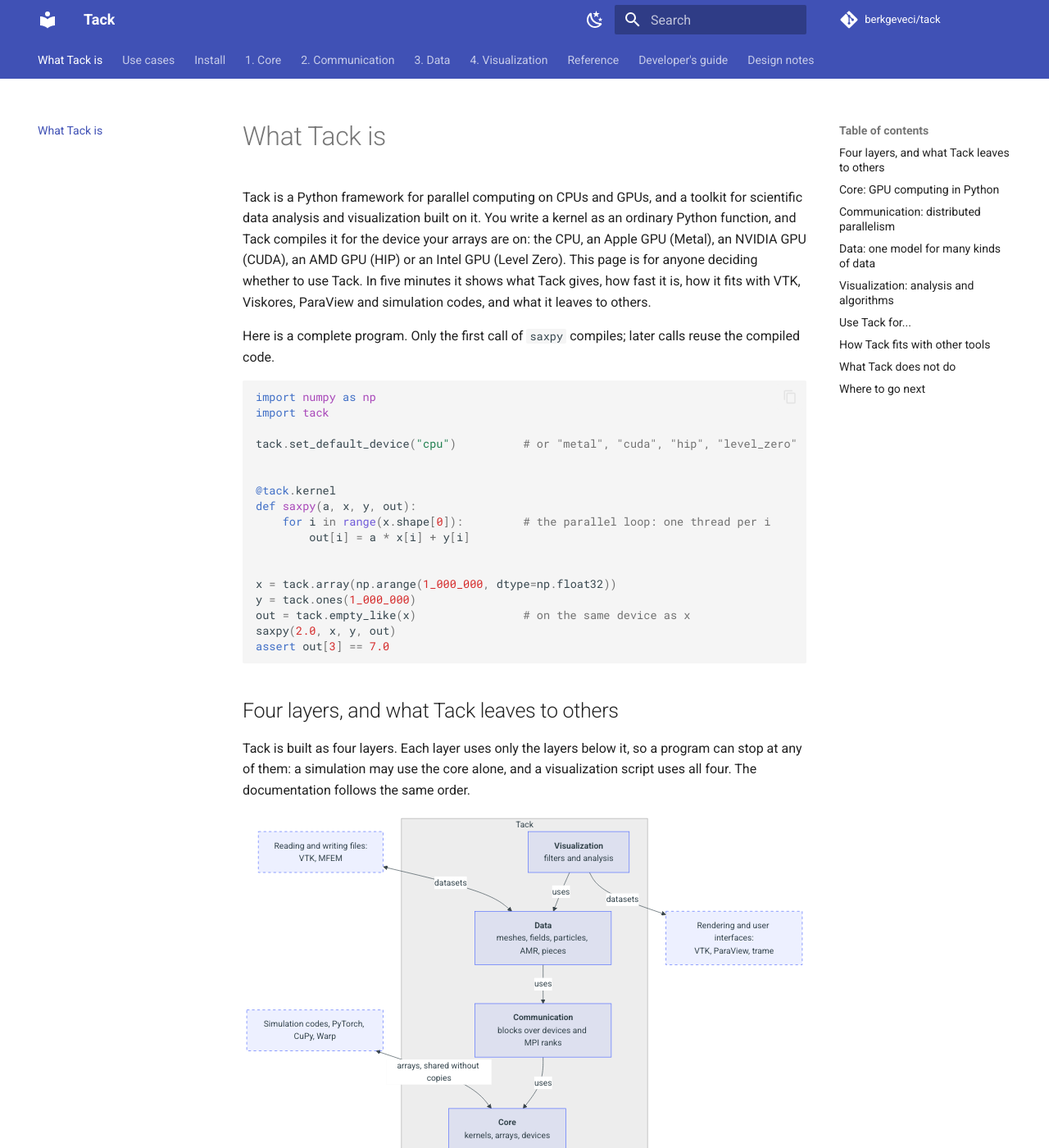
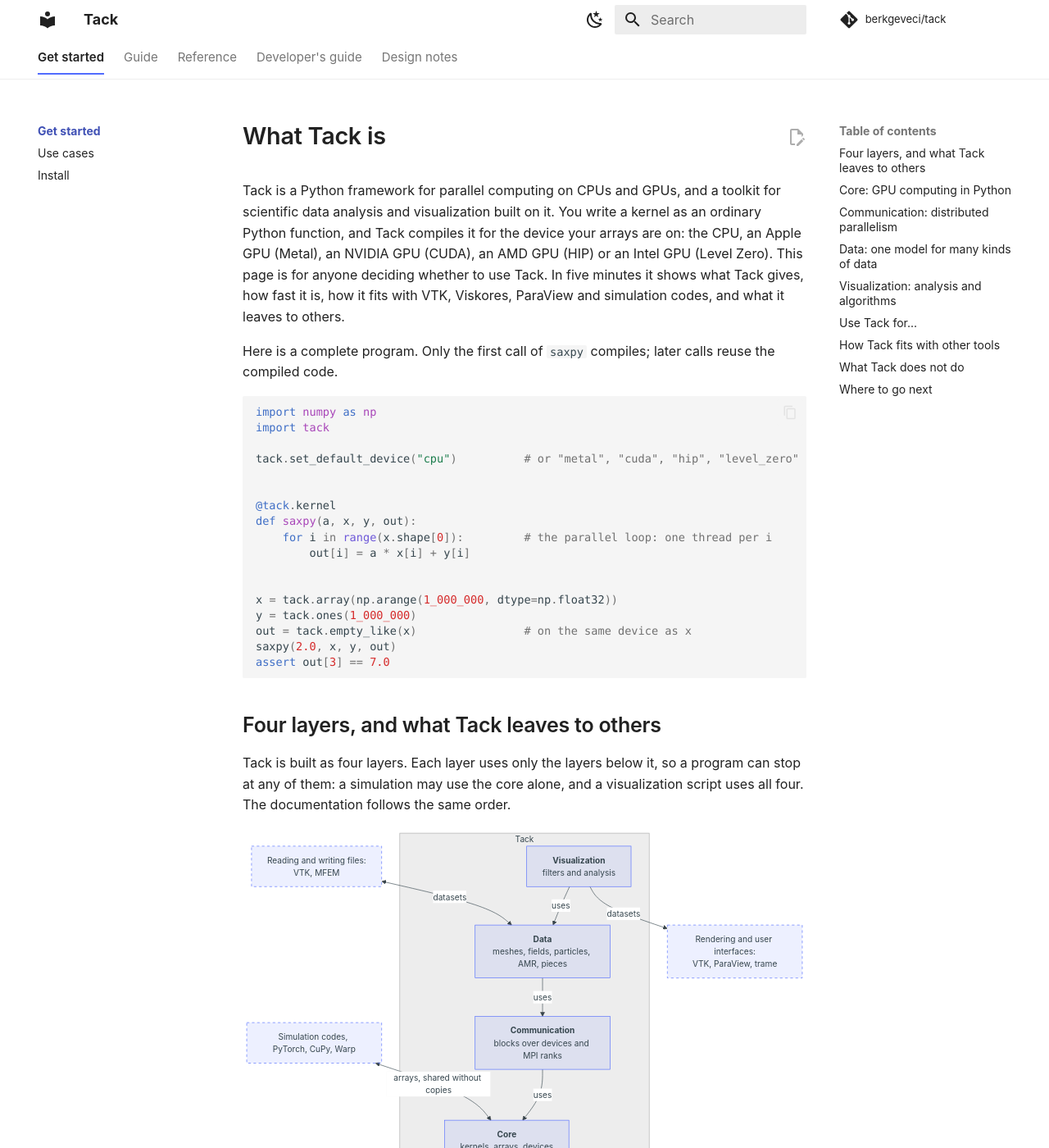
Before and after one commit to berkgeveci/tack, an MkDocs documentation site: the page built from docs/index.md, in a window 1280 px wide and 1400 px high. Shown: the whole window at 82% size. Built offline with MkDocs 1.6.1 and Material for MkDocs 9.7.7, drawn with Linux system fonts in a browser that asks for light colours; comment, search, counter and statistics services are not loaded; the version menu is left out.

Commit message:
Docs: five tabs and a plainer look, after NumPy's documentation
Ten top-level entries made ten tabs, and the last ones (Reference,
Developer's guide, Design notes) fell off an ordinary window. Now: Get
started (what Tack is, use cases, install), Guide (the four layers as
groups of its sidebar, unnumbered, so they read as parts rather than a
course), Reference, Developer's guide and Design notes.

The look follows NumPy's (the PyData theme): a white header and tab row
set off by a hairline, the current tab underlined, bold sidebar groups,
dark headings, the system's fonts, breadcrumbs, previous and next links
on the page's own colour, and an edit button.

```diff
--- /dev/null
+++ b/docs/stylesheets/tack.css
@@ -0,0 +1,70 @@
+/* The site's look, after NumPy's documentation (the PyData Sphinx theme): a plain
+   header and tab row, set apart from the page by a hairline rather than a colour
+   or a shadow; the sections as dark links, the current one underlined. */
+
+.md-header,
+.md-tabs {
+  box-shadow: none;
+}
+
+.md-tabs {
+  border-bottom: 0.05rem solid var(--md-default-fg-color--lightest);
+}
+
+.md-tabs__link {
+  margin-top: 0.6rem;
+  padding-bottom: 0.45rem;
+  border-bottom: 0.1rem solid transparent;
+  color: var(--md-default-fg-color--light);
+  font-size: 0.75rem;
+  opacity: 1;
+}
+
+.md-tabs__link:hover,
+.md-tabs__link:focus {
+  color: var(--md-accent-fg-color);
+}
+
+.md-tabs__item--active .md-tabs__link {
+  border-bottom-color: var(--md-accent-fg-color);
+  color: var(--md-default-fg-color);
+  font-weight: 600;
+}
+
+/* The sidebar's groups as NumPy's: bold headings over plain lists. */
+.md-nav--primary .md-nav__item--section > .md-nav__link {
+  color: var(--md-default-fg-color);
+  font-weight: 700;
+}
+
+/* Headings dark and solid, as NumPy's, not Material's light grey. */
+.md-typeset h1,
+.md-typeset h2,
+.md-typeset h3 {
+  color: var(--md-default-fg-color);
+  font-weight: 600;
+}
+
+.md-typeset h1 {
+  font-size: 1.8em;
+}
+
+/* Previous and next on the page's own colour, below a hairline, as NumPy's,
+   not in a dark band. */
+[data-md-color-scheme="default"],
+[data-md-color-scheme="slate"] {
+  --md-footer-bg-color: var(--md-default-bg-color);
+  --md-footer-bg-color--dark: var(--md-default-bg-color);
+  --md-footer-fg-color: var(--md-default-fg-color);
+  --md-footer-fg-color--light: var(--md-default-fg-color--light);
+  --md-footer-fg-color--lighter: var(--md-default-fg-color--lighter);
+}
+
+.md-footer {
+  border-top: 0.05rem solid var(--md-default-fg-color--lightest);
+}
+
+.md-footer__link:hover .md-footer__title,
+.md-footer__link:focus .md-footer__title {
+  color: var(--md-accent-fg-color);
+}
--- a/mkdocs.yml
+++ b/mkdocs.yml
@@ -25,11 +25,19 @@
   name: material
   # The banner on every version but the latest release (overrides/main.html).
   custom_dir: overrides
+  # The system's fonts, as NumPy's documentation (the PyData theme) uses.
+  font: false
   features:
     - navigation.tabs
     - navigation.sections
+    # A section's index.md opens from its heading in the sidebar; breadcrumbs above
+    # each page and previous/next links below it, as NumPy's documentation has.
+    - navigation.indexes
+    - navigation.path
+    - navigation.footer
     - navigation.top
     - navigation.tracking
+    - content.action.edit
     - content.code.copy
     - content.code.annotate
     # Ties every backend tab on the page together: pick CUDA once and every
@@ -41,14 +49,14 @@
   palette:
     - media: "(prefers-color-scheme: light)"
       scheme: default
-      primary: indigo
+      primary: white
       accent: indigo
       toggle:
         icon: material/weather-night
         name: Switch to dark mode
     - media: "(prefers-color-scheme: dark)"
       scheme: slate
-      primary: indigo
+      primary: black
       accent: indigo
       toggle:
         icon: material/weather-sunny
@@ -109,84 +117,89 @@
     not_found: warn
 
 nav:
-  - What Tack is: index.md
-  - Use cases: use-cases.md
-  - Install: install.md
-  - "1. Core":
-      - core/index.md
-      - How a Tack program runs: core/how-programs-run.md
-      - Learn:
-          - Arrays and types: core/arrays-and-types.md
-          - Kernels: core/kernels.md
-          - Control flow and math: core/control-flow-and-math.md
-          - Device functions: core/device-functions.md
-          - Vectors and matrices: core/vectors-and-matrices.md
-          - Device classes: core/device-classes.md
-          - Reductions, scans and sorts: core/reductions-scans-sorts.md
-          - Memory and parallel correctness: core/memory-and-correctness.md
-      - Do:
-          - Choose a device: core/choose-a-device.md
-          - Share arrays: core/share-arrays.md
-          - Workgroups, atomics, textures, random numbers: core/workgroups-atomics-textures.md
-          - Wait without blocking (asyncio): core/asyncio.md
-          - Debug and time a kernel: core/debug-and-time.md
-          - Keep compiled kernels: core/kernel-cache.md
-      - Examples:
-          - core/examples.md
-          - Heat diffusion: users-guide/tutorials/heat.md
-          - Advecting dye: users-guide/tutorials/dye.md
-          - Trail-following agents: users-guide/tutorials/physarum.md
-          - Marching squares: users-guide/tutorials/contours.md
-          - Particle-to-grid simulation: users-guide/tutorials/mpm.md
-          - Tiled n-body forces: users-guide/tutorials/nbody.md
-  - "2. Communication":
-      - communication/index.md
-      - Blocks and worlds: communication/blocks-and-worlds.md
-      - Exchange and plans: communication/exchange-and-plans.md
-      - Route points to blocks: communication/routing.md
-      - Sort and reduce over blocks: communication/sort-and-reduce.md
-      - Run under MPI: communication/mpi.md
-  - "3. Data":
-      - data/index.md
-      - Understand:
-          - Topology and geometry: data/topology-and-geometry.md
-          - Fields and where values live: data/fields.md
-          - Coordinates, units and time: data/units-coordinates-time.md
-          - Cells and meshes: data/cells-and-meshes.md
-          - Polyhedra, polygons and polylines: data/polyhedra.md
-          - Higher-order and finite-element data: data/higher-order.md
-          - Particles and point clouds: data/particles.md
-          - AMR hierarchies and octrees: data/amr-and-octrees.md
-          - Data in pieces: data/pieces.md
-          - Storage and layouts: data/storage-and-layouts.md
-      - Do:
-          - Build meshes and fields: data/build-meshes-and-fields.md
-          - Connect a simulation's data: data/connect-simulation-data.md
-          - Data on devices: data/devices.md
-  - "4. Visualization":
-      - visualization/index.md
-      - Filters by task:
-          - Extract: visualization/extract.md
-          - Derive: visualization/derive.md
-          - Sample and trace: visualization/sample-and-trace.md
-          - Reduce: visualization/reduce.md
-          - Points and particles: visualization/points-and-particles.md
-          - Adaptive data: visualization/adaptive-data.md
-          - Finite-volume data and fluxes: visualization/finite-volume.md
-      - At scale and over time:
-          - Filters over pieces: visualization/over-pieces.md
-          - Steps over time: visualization/over-time.md
-      - Extend:
-          - Views: visualization/views.md
-          - Write a mesh algorithm: visualization/write-a-mesh-algorithm.md
-          - Write a filter: visualization/write-a-filter.md
-      - Connect:
-          - VTK: visualization/vtk.md
-          - MFEM, Warp and others: visualization/mfem-warp-and-others.md
-      - Examples:
-          - visualization/examples.md
-          - Gallery: vis-guide/gallery.md
-          - MFEM gallery: vis-guide/mfem-gallery.md
+  # Five tabs, as NumPy's documentation has a few: what comes before the layers
+  # (NumPy's "Getting started"), the guide (the four layers, each a group of the
+  # sidebar), the reference, the developers' guide and the design notes.
+  - Get started:
+      - index.md
+      - Use cases: use-cases.md
+      - Install: install.md
+  - Guide:
+      - Core:
+          - core/index.md
+          - How a Tack program runs: core/how-programs-run.md
+          - Learn:
+              - Arrays and types: core/arrays-and-types.md
+              - Kernels: core/kernels.md
+              - Control flow and math: core/control-flow-and-math.md
+              - Device functions: core/device-functions.md
+              - Vectors and matrices: core/vectors-and-matrices.md
+              - Device classes: core/device-classes.md
+              - Reductions, scans and sorts: core/reductions-scans-sorts.md
+              - Memory and parallel correctness: core/memory-and-correctness.md
+          - Do:
+              - Choose a device: core/choose-a-device.md
+              - Share arrays: core/share-arrays.md
+              - Workgroups, atomics, textures, random numbers: core/workgroups-atomics-textures.md
+              - Wait without blocking (asyncio): core/asyncio.md
+              - Debug and time a kernel: core/debug-and-time.md
+              - Keep compiled kernels: core/kernel-cache.md
+          - Examples:
+              - core/examples.md
+              - Heat diffusion: users-guide/tutorials/heat.md
+              - Advecting dye: users-guide/tutorials/dye.md
+              - Trail-following agents: users-guide/tutorials/physarum.md
+              - Marching squares: users-guide/tutorials/contours.md
+              - Particle-to-grid simulation: users-guide/tutorials/mpm.md
+              - Tiled n-body forces: users-guide/tutorials/nbody.md
+      - Communication:
+          - communication/index.md
+          - Blocks and worlds: communication/blocks-and-worlds.md
+          - Exchange and plans: communication/exchange-and-plans.md
+          - Route points to blocks: communication/routing.md
+          - Sort and reduce over blocks: communication/sort-and-reduce.md
+          - Run under MPI: communication/mpi.md
+      - Data:
+          - data/index.md
+          - Understand:
+              - Topology and geometry: data/topology-and-geometry.md
+              - Fields and where values live: data/fields.md
+              - Coordinates, units and time: data/units-coordinates-time.md
+              - Cells and meshes: data/cells-and-meshes.md
+              - Polyhedra, polygons and polylines: data/polyhedra.md
+              - Higher-order and finite-element data: data/higher-order.md
+              - Particles and point clouds: data/particles.md
+              - AMR hierarchies and octrees: data/amr-and-octrees.md
+              - Data in pieces: data/pieces.md
+              - Storage and layouts: data/storage-and-layouts.md
+          - Do:
+              - Build meshes and fields: data/build-meshes-and-fields.md
+              - Connect a simulation's data: data/connect-simulation-data.md
+              - Data on devices: data/devices.md
+      - Visualization:
+          - visualization/index.md
+          - Filters by task:
+              - Extract: visualization/extract.md
+              - Derive: visualization/derive.md
+              - Sample and trace: visualization/sample-and-trace.md
+              - Reduce: visualization/reduce.md
+              - Points and particles: visualization/points-and-particles.md
+              - Adaptive data: visualization/adaptive-data.md
+              - Finite-volume data and fluxes: visualization/finite-volume.md
+          - At scale and over time:
+              - Filters over pieces: visualization/over-pieces.md
+              - Steps over time: visualization/over-time.md
+          - Extend:
+              - Views: visualization/views.md
+              - Write a mesh algorithm: visualization/write-a-mesh-algorithm.md
+              - Write a filter: visualization/write-a-filter.md
+          - Connect:
+              - VTK: visualization/vtk.md
+              - MFEM, Warp and others: visualization/mfem-warp-and-others.md
+          - Examples:
+              - visualization/examples.md
+              - Gallery: vis-guide/gallery.md
+              - MFEM gallery: vis-guide/mfem-gallery.md
   - Reference:
       - Core:
           - Runtime API: contracts/runtime-api.md
@@ -243,5 +256,8 @@
     - icon: fontawesome/brands/github
       link: https://github.com/berkgeveci/tack
 
+extra_css:
+  - stylesheets/tack.css
+
 extra_javascript:
   - assets/guide-section-links.js
```
Also changed, not shown: changelog.d/docs-navigation.md (added, +7 -0 lines).
